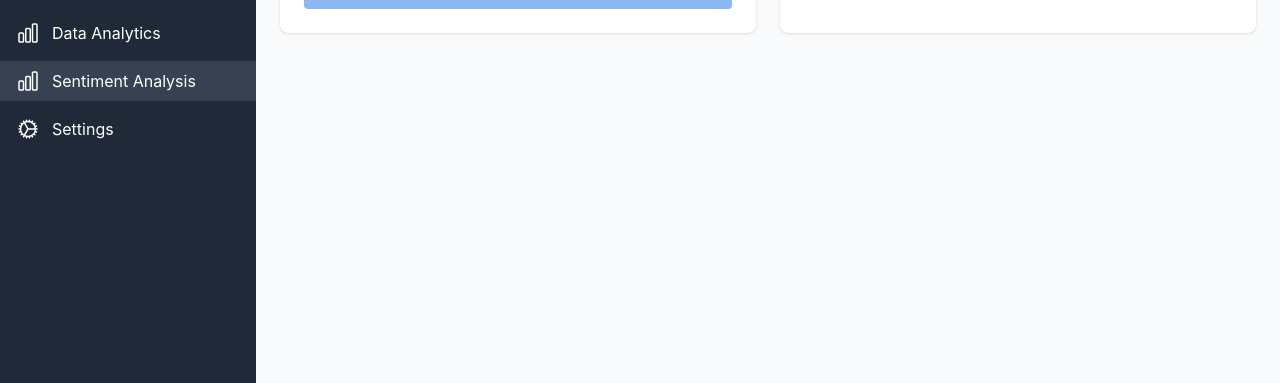
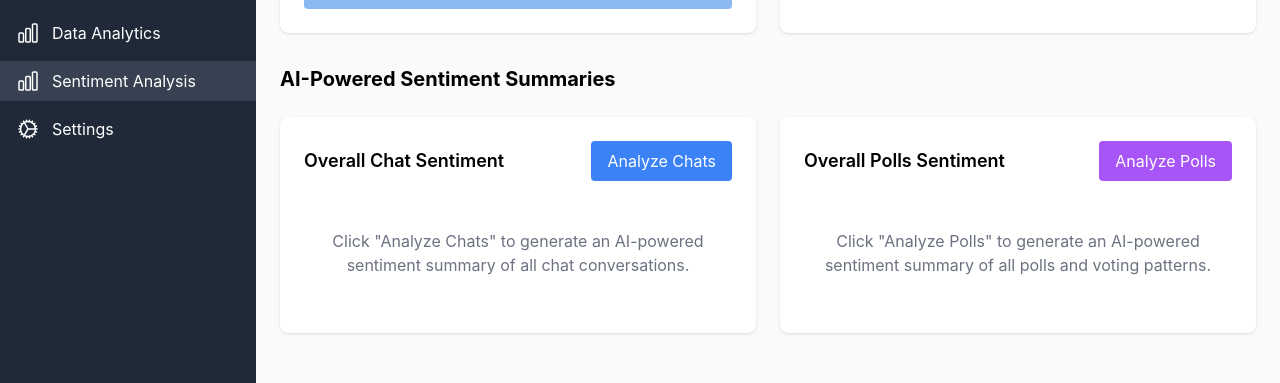
Before and after one commit to NafisRayan/DecentAI, a React (Create React App) app: page /sentiment-analysis in a window 1280 px wide. Shown: the part 315-698 px from the top of the page. Built offline with nearby package versions, Linux system fonts and the light colour scheme; no server answers; sample sign-in values are in the browser's storage; what wink-nlp would draw is missing.

Commit message:
Add Gemini AI-powered sentiment analysis for chats and polls

```diff
--- a/src/pages/SentimentAnalysis.jsx
+++ b/src/pages/SentimentAnalysis.jsx
@@ -2,6 +2,7 @@ import { useState, useEffect, useMemo } from 'react';
 import wink from 'wink-nlp';
 import model from 'wink-eng-lite-web-model';
 import modelArtifacts from '../contexts/model_artifacts.json';
+import { GoogleGenerativeAI } from "@google/generative-ai";
 
 // Initialize wink-nlp outside the component
 const nlp = wink(model);
@@ -12,6 +13,14 @@ function SentimentAnalysis() {
   const [history, setHistory] = useState([]);
   const [loading, setLoading] = useState(false);
   const [error, setError] = useState(null);
+
+  // New state variables for Gemini-powered sentiment summaries
+  const [chatSummary, setChatSummary] = useState(null);
+  const [pollsSummary, setPollsSummary] = useState(null);
+  const [chatSummaryLoading, setChatSummaryLoading] = useState(false);
+  const [pollsSummaryLoading, setPollsSummaryLoading] = useState(false);
+  const [chatSummaryError, setChatSummaryError] = useState(null);
+  const [pollsSummaryError, setPollsSummaryError] = useState(null);
 
   // Fetch analysis history from the backend
   useEffect(() => {
@@ -44,6 +53,106 @@ function SentimentAnalysis() {
   // Memoize the vocabulary and sentiment scores
   const vocabulary = useMemo(() => new Map(modelArtifacts.vocabulary), []);
   const sentimentScores = useMemo(() => modelArtifacts.sentimentScores, []);
+
+  // Initialize Gemini AI
+  const genAI = new GoogleGenerativeAI("AIzaSyCNBXyQZSJFC1Cf0MrWGZBFm4OvKji7W1o");
+  const model = genAI.getGenerativeModel({ model: "gemini-1.5-flash" });
+
+  // Function to summarize overall sentiment from all chat data
+  const summarizeChatSentiment = async () => {
+    setChatSummaryLoading(true);
+    setChatSummaryError(null);
+
+    try {
+      // Fetch all chat data
+      const response = await fetch('http://localhost:5000/chats');
+      if (!response.ok) throw new Error('Failed to fetch chat data');
+      const chats = await response.json();
+
+      if (chats.length === 0) {
+        setChatSummary('No chat data available for analysis.');
+        return;
+      }
+
+      // Format chat data for Gemini analysis
+      const chatText = chats.map(chat =>
+        `User: ${chat.message || chat.content || 'No message'}\nTimestamp: ${chat.timestamp || chat.created_at || 'Unknown'}`
+      ).join('\n\n');
+
+      const prompt = `Analyze the overall sentiment of these chat conversations. Provide a comprehensive summary including:
+      1. Overall sentiment trend (positive, negative, neutral)
+      2. Key themes and topics discussed
+      3. Emotional patterns observed
+      4. Any notable sentiment shifts over time
+      5. Overall sentiment score (as a percentage)
+
+      Chat conversations:
+      ${chatText}`;
+
+      const result = await model.generateContent(prompt);
+      const summary = result.response.text();
+
+      setChatSummary(summary);
+    } catch (error) {
+      console.error('Error summarizing chat sentiment:', error);
+      setChatSummaryError('Failed to generate chat sentiment summary. Please try again.');
+    } finally {
+      setChatSummaryLoading(false);
+    }
+  };
+
+  // Function to summarize overall sentiment from all polls data
+  const summarizePollsSentiment = async () => {
+    setPollsSummaryLoading(true);
+    setPollsSummaryError(null);
+
+    try {
+      // Fetch all polls data
+      const response = await fetch('http://localhost:5000/polls');
+      if (!response.ok) throw new Error('Failed to fetch polls data');
+      const polls = await response.json();
+
+      if (polls.length === 0) {
+        setPollsSummary('No polls data available for analysis.');
+        return;
+      }
+
+      // Format polls data for Gemini analysis
+      const pollsText = polls.map(poll => {
+        const totalVotes = Object.values(poll.votes || {}).reduce((a, b) => a + b, 0);
+        const voteBreakdown = Object.entries(poll.votes || {})
+          .map(([option, votes]) => `${option}: ${votes} votes (${totalVotes > 0 ? ((votes/totalVotes)*100).toFixed(1) : 0}%)`)
+          .join(', ');
+
+        return `Poll: ${poll.title}
+Options: ${poll.options?.join(', ') || 'No options'}
+Votes: ${voteBreakdown}
+Total Votes: ${totalVotes}
+Created: ${poll.created_at || poll.timestamp || 'Unknown'}`;
+      }).join('\n\n');
+
+      const prompt = `Analyze the overall sentiment and voting patterns from these polls. Provide a comprehensive summary including:
+      1. Overall sentiment trend based on voting patterns
+      2. Most popular options and themes
+      3. Voting participation levels
+      4. Any patterns in option preferences
+      5. Overall engagement score (as a percentage)
+      6. Insights about community preferences
+
+      Polls data:
+      ${pollsText}`;
+
+      const result = await model.generateContent(prompt);
+      const summary = result.response.text();
+
+      setPollsSummary(summary);
+    } catch (error) {
+      console.error('Error summarizing polls sentiment:', error);
+      setPollsSummaryError('Failed to generate polls sentiment summary. Please try again.');
+    } finally {
+      setPollsSummaryLoading(false);
+    }
+  };
 
   // Add these new functions
   const textToVector = (text) => {
@@ -214,6 +323,80 @@ function SentimentAnalysis() {
           </div>
         </div>
       </div>
+
+      {/* AI-Powered Sentiment Summaries */}
+      <div className="mt-8">
+        <h2 className="text-xl font-bold mb-6">AI-Powered Sentiment Summaries</h2>
+        <div className="grid grid-cols-1 lg:grid-cols-2 gap-6">
+
+          {/* Chat Sentiment Summary */}
+          <div className="bg-white p-6 rounded-lg shadow">
+            <div className="flex justify-between items-center mb-4">
+              <h3 className="text-lg font-semibold">Overall Chat Sentiment</h3>
+              <button
+                onClick={summarizeChatSentiment}
+                disabled={chatSummaryLoading}
+                className="bg-blue-500 text-white py-2 px-4 rounded hover:bg-blue-600 disabled:opacity-50"
+              >
+                {chatSummaryLoading ? 'Analyzing...' : 'Analyze Chats'}
+              </button>
+            </div>
+
+            {chatSummaryError && (
+              <div className="mt-4 p-4 bg-red-100 text-red-700 rounded">
+                {chatSummaryError}
+              </div>
+            )}
+
+            {chatSummary && (
+              <div className="mt-4 p-4 bg-blue-50 rounded border-l-4 border-blue-500">
+                <h4 className="font-semibold text-blue-800 mb-2">Chat Sentiment Summary</h4>
+                <div className="text-gray-700 whitespace-pre-wrap">{chatSummary}</div>
+              </div>
+            )}
+
+            {!chatSummary && !chatSummaryError && !chatSummaryLoading && (
+              <p className="text-gray-500 text-center py-8">
+                Click "Analyze Chats" to generate an AI-powered sentiment summary of all chat conversations.
+              </p>
+            )}
+          </div>
+
+          {/* Polls Sentiment Summary */}
+          <div className="bg-white p-6 rounded-lg shadow">
+            <div className="flex justify-between items-center mb-4">
+              <h3 className="text-lg font-semibold">Overall Polls Sentiment</h3>
+              <button
+                onClick={summarizePollsSentiment}
+                disabled={pollsSummaryLoading}
+                className="bg-purple-500 text-white py-2 px-4 rounded hover:bg-purple-600 disabled:opacity-50"
+              >
+                {pollsSummaryLoading ? 'Analyzing...' : 'Analyze Polls'}
+              </button>
+            </div>
+
+            {pollsSummaryError && (
+              <div className="mt-4 p-4 bg-red-100 text-red-700 rounded">
+                {pollsSummaryError}
+              </div>
+            )}
+
+            {pollsSummary && (
+              <div className="mt-4 p-4 bg-purple-50 rounded border-l-4 border-purple-500">
+                <h4 className="font-semibold text-purple-800 mb-2">Polls Sentiment Summary</h4>
+                <div className="text-gray-700 whitespace-pre-wrap">{pollsSummary}</div>
+              </div>
+            )}
+
+            {!pollsSummary && !pollsSummaryError && !pollsSummaryLoading && (
+              <p className="text-gray-500 text-center py-8">
+                Click "Analyze Polls" to generate an AI-powered sentiment summary of all polls and voting patterns.
+              </p>
+            )}
+          </div>
+
+        </div>
+      </div>
     </div>
   );
 }
```
